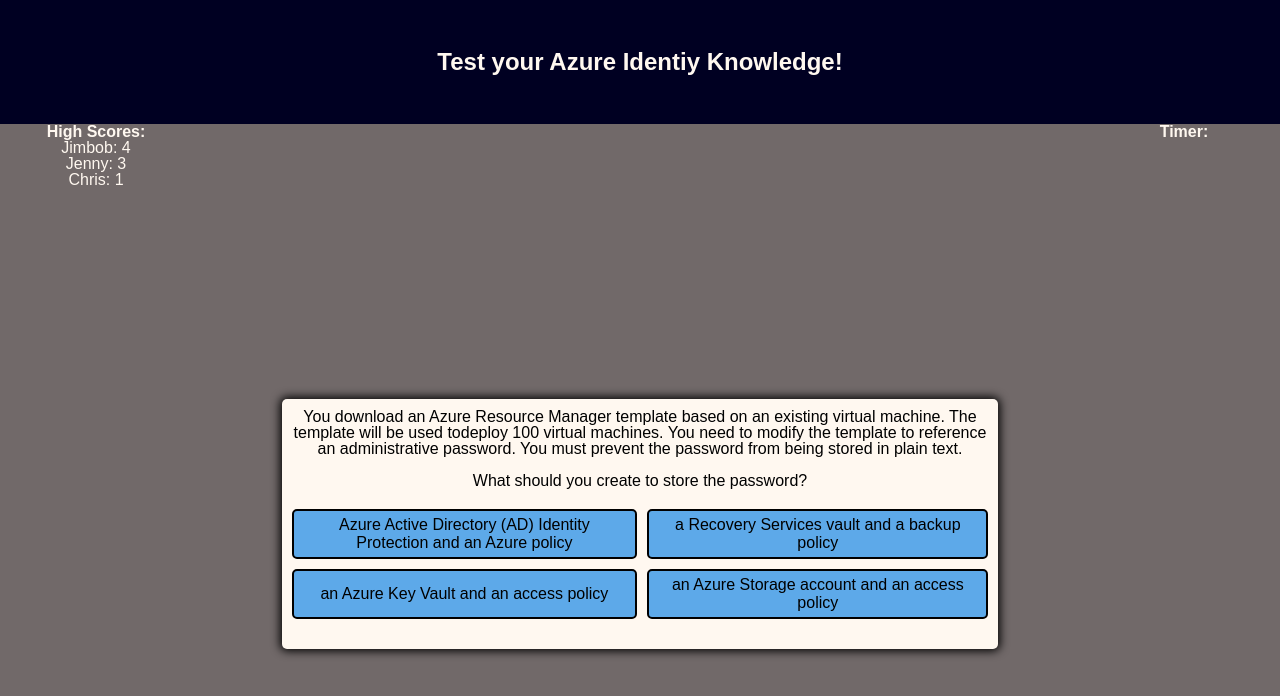
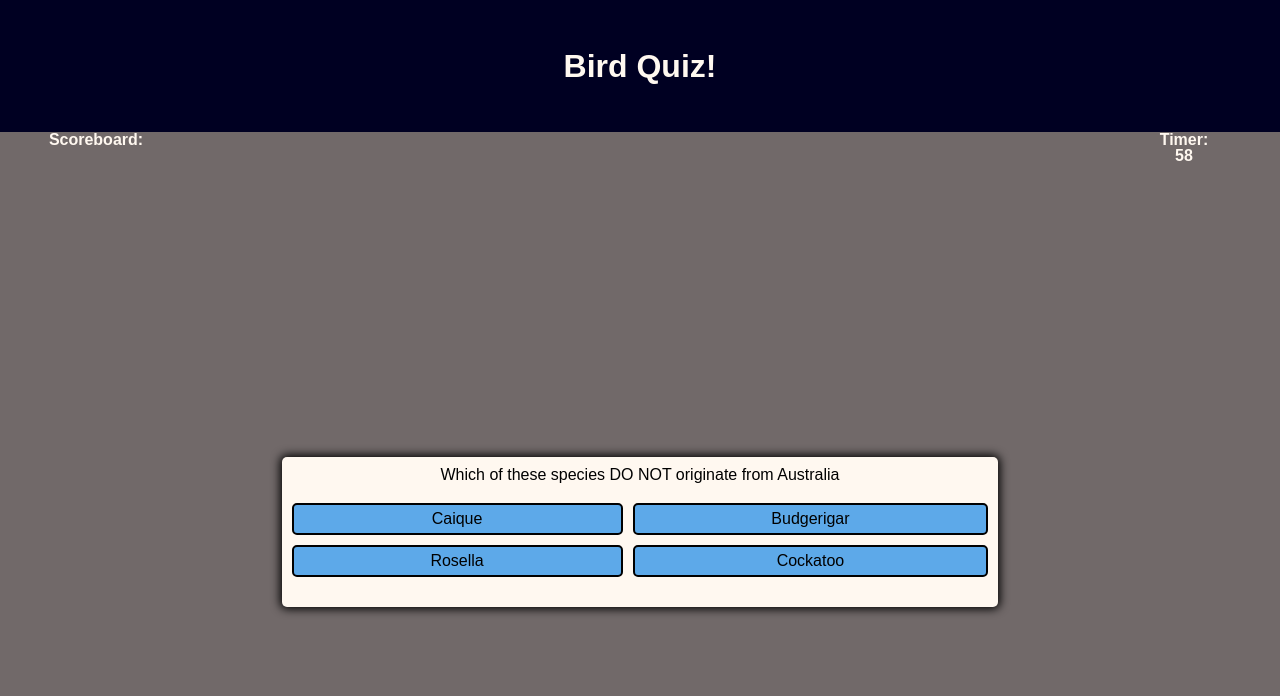
Before and after one commit to Fainimous/PopQuiz, a plain HTML site: page index.html in a window 1280 px wide. Both pictures are taken after a click on the button "Start". Drawn offline with Linux system fonts and the light colour scheme.

Commit message:
Uploading the finalized HTML, CSS and JS as well as an image for the README

```diff
--- a/assets/css/style.css
+++ b/assets/css/style.css
@@ -19,12 +19,20 @@
     background-color: var(--lightgrey);
 }
 
+body.correct {
+    background-color: var(--green);
+}
+
+body.wrong {
+    background-color: var(--red);
+}
+
 header {
     padding: 50px;
     display: block;
     background-color: var(--darkblue);
     color: var(--white);
-    font-size: 24px;
+    font-size: 32px;
     text-align: center;
 }
 
@@ -79,6 +87,14 @@
     border-color: var(--black);
 }
 
+.btn.correct {
+    background-color: var(--green);
+}
+
+.btn.wrong {
+    background-color: var(--red);
+}
+
 .controls {
     display: flex;
     justify-content: center;
--- a/assets/script/script.js
+++ b/assets/script/script.js
@@ -1,107 +1,273 @@
-//Start by creating variables for our elements on the page
-var startButtonEl = document.getElementById('start-btn')
-var nextButtonEl = document.getElementById('next-btn')
-var questionContainerEl = document.getElementById('question-container')
-var shuffle, currentQuestionIndex
-var questionEl = document.getElementById('question')
-var answerButtonEl = document.getElementById('answer-btn')
-startButtonEl.addEventListener('click', startGame)
+//Start by creating variables for our elements on the page for the quiz
+var timerText = document.getElementById('timer');
+var startButtonEl = document.getElementById('start-btn');
+var nextButtonEl = document.getElementById('next-btn');
+var questionContainerEl = document.getElementById('question-container');
+var shuffle, currentQuestionIndex;
+var questionEl = document.getElementById('question');
+var answerButtonEl = document.getElementById('answer-btn');
+startButtonEl.addEventListener('click', startTimer);
+startButtonEl.addEventListener('click', startGame);
+nextButtonEl.addEventListener('click', () => {
+    currentQuestionIndex++;
+    setNextQuestion();
+})
+var scoreboardEl = document.getElementById('scoreboard');
+var score = 0;
+var scoreboardList = [];
+renderScores();
 
+//Create a countdown timer to countdown from 60.  When 0 is reached, end the game.
+function startTimer() {
+var timer = setInterval(function () {
+        (timerText.innerText)--;
+        if (timerText.innerText <= 0){
+            clearInterval(timer);
+            endGame();
+            enterScores();
+        }
+    }, 1000);
+}
 
 //start the game
 function startGame() {
-    console.log('started'); //please work :D
-    startButtonEl.classList.add('hide')
+    timerText.innerText = 60;
+    startButtonEl.classList.add('hide');
     //shuffle the questions so the questions provided to the screen are random each time
-    shuffle = questions.sort(() => Math.random() - .5)
-    currentQuestionIndex = 0
-    questionContainerEl.classList.remove('hide')
-    setNextQuestion()
+    shuffle = questions.sort(() => Math.random() - .5);
+    currentQuestionIndex = 0;
+    questionContainerEl.classList.remove('hide');
+    setNextQuestion();
 }
 
-//
+// When the next button is selected, clear the fields and show the next question
 function setNextQuestion() {
     //clear the deafult items in the HTML
-    resetState()
+    resetState();
     //show a random question to the screen
-    showQuestion(shuffle[currentQuestionIndex])
+    showQuestion(shuffle[currentQuestionIndex]);
 
 }
-
+//Show the question
 function showQuestion(question) {
     //update question element text with the question from array
-    questionEl.innerText = question.question
+    questionEl.innerText = question.question;
     //populate the 4 answers from the answers section of the array
     question.answers.forEach(answers => {
-        var button = document.createElement('button')
-        button.innerText = answers.text
-        button.classList.add('btn')
-        //if the button is the correct answer,
+        var button = document.createElement('button');
+        button.innerText = answers.text;
+        button.classList.add('btn');
         if (answers.correct) {
-            button.dataset.correct = answers.correct
+            button.dataset.correct = answers.correct;
         }
-        button.addEventListener('click', selectAnswer)
-        answerButtonEl.appendChild(button)
+        button.addEventListener('click', selectAnswer);
+        answerButtonEl.appendChild(button);
 
     });
 }
 
+// clear the default items in the HTML
 function resetState() {
-    nextButtonEl.classList.add('hide')
+    clearStatusClass(document.body);
+    nextButtonEl.classList.add('hide');
     while (answerButtonEl.firstChild) {
-        answerButtonEl.removeChild(answerButtonEl.firstChild)
+        answerButtonEl.removeChild(answerButtonEl.firstChild);
     }
 }
 
+//When the answer is selected
+function selectAnswer(event) {
+    var selectedButton = event.target;
+    var correct = selectedButton.dataset.correct;
+    setStatusClass(document.body, correct);
+    Array.from(answerButtonEl.children).forEach(button => {
+        setStatusClass(button, button.dataset.correct);
+    })
+    if (!selectedButton.dataset.correct){
+        timerText.innerText = (timerText.innerText - 10);
+    }
+    else {
+        score++;
+        console.log(score);
+    }
+    if (shuffle.length > currentQuestionIndex + 1) {
 
-function selectAnswer() {
-
+    nextButtonEl.classList.remove('hide');
+    }
+    else {
+        resetState();
+        questionEl.innerText = "Great job! Play again?";
+        startButtonEl.innertext = "Play Again";
+    }
 
 }
 
+//Set the status of the elements to correct or wrong
+function setStatusClass(element, correct) {
+    clearStatusClass(element);
+    if (correct) {
+        element.classList.add('correct');
+    }
+    else {
+        element.classList.add('wrong');
+    }
+}
+
+//Clear the correct and wrong status from the answers/body
+function clearStatusClass(element) {
+    element.classList.remove('correct');
+    element.classList.remove('wrong');
+}
+
+function endGame () {
+    resetState();
+    questionEl.innerText = "Great job! Play again?";
+    startButtonEl.innertext = "Play Again";
+    startButtonEl.classList.remove('hide');
+}
+
+//prompt user for their name and add them to the Scoreboard
+function enterScores () {
+    var username = prompt("Enter your name to the Scoreboard!");
+    var scoreData = (username + ': ' + score);
+    scoreboardList.push(scoreData);
+    score = 0;
+    console.log(scoreboardList);
+    renderScores();
+}
+
+function renderScores() {
+     scoreboardEl.innerHTML = ""
+     for (var i = 0; i < scoreboardList.length; i++) {
+         var scoreResults = scoreboardList[i];
+
+         var scorecard = document.createElement('li');
+         scorecard.textContent = scoreResults;
+         scoreboardEl.appendChild(scorecard);
+     }
+
+}
+
+
+//List of questions here
 const questions = [
     {
-    question: '    You download an Azure Resource Manager template based on an existing virtual machine. The template will be used todeploy 100 virtual machines. You need to modify the template to reference an administrative password. You must prevent the password from being stored in plain text. \n\n What should you create to store the password?',
+    question: 'Who is the cutest bird? (Hint: Its Tiny Bird)',
     answers: [
-            { text: 'Azure Active Directory (AD) Identity Protection and an Azure policy ', correct: false },
-            { text: 'a Recovery Services vault and a backup policy', correct: false },
-            { text: 'an Azure Key Vault and an access policy', correct: true },
-            { text: 'an Azure Storage account and an access policy', correct: false }
+            { text: 'Tiny Bird', correct: true },
+            { text: 'Sora', correct: false },
+            { text: 'Piper', correct: false },
+            { text: 'Turk', correct: false }
 
         ]
 
     },
     {
-        question: '    You have an Azure Active Directory (Azure AD) domain that contains 5,000 user accounts. You create a new user account named AdminUser1. You need to assign the User administrator administrative role to AdminUser1. \n\n What should you do from the user account properties?',
+        question: 'Macaws come from which continent?',
         answers: [
-                { text: 'From the Directory role blade, modify the directory role.', correct: true },
-                { text: 'From the Groups blade, invite the user account to a new group.', correct: false },
-                { text: 'From the Licenses blade, assign a new license. ', correct: false },
-                { text: 'From the Users blade, reset the user’s password.', correct: false }
+                { text: 'Asia', correct: false },
+                { text: 'South America', correct: true },
+                { text: 'North America', correct: false },
+                { text: 'Africa', correct: false }
+
+            ]
+
+        },
+            {
+    question: 'How many Species of parrots are there?',
+    answers: [
+            { text: '350', correct: true },
+            { text: '250', correct: false },
+            { text: '500', correct: false },
+            { text: '400', correct: false }
+
+        ]
+
+    },
+    {
+        question: 'How many toes dos a parrot have?',
+        answers: [
+                { text: '3', correct: false },
+                { text: '4', correct: true },
+                { text: '5', correct: false }
+
+            ]
+
+        },
+            {
+    question: 'With most species of parrots you cannot tell the difference between male and female without performing a dna test',
+    answers: [
+            { text: 'True', correct: true },
+            { text: 'False', correct: false }
+
+        ]
+
+    },
+    {
+        question: 'When are birds the most vocal?',
+        answers: [
+                { text: 'sunset & noon', correct: false },
+                { text: 'dawn & noon', correct: false },
+                { text: 'noon & midnight', correct: false },
+                { text: 'dawn & sunset', correct: true }
+
+            ]
+
+        },
+    {
+        question: 'Which of these parrots is LEAST likely to learn to talk?',
+        answers: [
+                { text: 'Afrigan Grey', correct: false },
+                { text: 'Indian Ringneck', correct: false },
+                { text: 'Sun Conure', correct: true },
+                { text: 'Quaker Parrot', correct: false }
 
             ]
 
     },
     {
-        question: '    You configure Azure AD Connect for Azure Active Directory Seamless Single Sign-On (Azure AD Seamless SSO) for an on-premises network. Users report that when they attempt to access myapps.microsoft.com, they are prompted multiple times to sign in and are forced to use an account name that ends with onmicrosoft.com. You discover that there is a UPN mismatch between Azure AD and the on-premises Active Directory. You need to ensure that the users can use single-sign on (SSO) to access Azure resources. \n\n What should you do first?',
+        question: 'How long is the largest parrot from beak to Tail?',
         answers: [
-                { text: 'From the on-premises network, deploy Active Directory Federation Services (AD FS). ', correct: false },
-                { text: 'From Azure AD, add and verify a custom domain name.', correct: true },
-                { text: 'From the on-premises network, request a new certificate that contains the Active Directory domain name.', correct: false },
-                { text: 'From the server that runs Azure AD Connect, modify the filtering options.', correct: false }
+                { text: '32 inches', correct: false },
+                { text: '40 inches', correct: true },
+                { text: '24 inches', correct: false },
+                { text: '50 inches', correct: false }
 
             ]
 
     },
     {
-        question: '    You have an Active Directory forest named contoso.com. You install and configure Azure AD Connect to use password hash synchronization as the single sign-on (SSO) method. Staging mode is enabled. You review the synchronization results and discover that the Synchronization Service Manager does not display any sync jobs. \n\n You need to ensure that the synchronization completes successfully. What should you do?',
+        question: 'Which of these parrots are not endangered in the wild',
         answers: [
-                { text: 'From Synchronization Service Manager, run a full import.', correct: false },
-                { text: 'Run Azure AD Connect and set the SSO method to Pass-through Authentication.', correct: false },
-                { text: 'From Azure PowerShell, run Start-AdSyncSyncCycle -PolicyType Initial.', correct: false },
-                { text: 'Run Azure AD Connect and disable staging mode.', correct: true }
+                { text: 'Hyacinth Macaw', correct: false },
+                { text: 'Red and Blue Lory', correct: false },
+                { text: 'Green-Cheeked Amazon', correct: false },
+                { text: 'Blue-Winged Macaw', correct: true }
 
             ]
 
-    }
+    },
+    {
+        question: 'Which of these species DO NOT originate from Australia',
+        answers: [
+                { text: 'Caique', correct: true },
+                { text: 'Budgerigar', correct: false },
+                { text: 'Rosella', correct: false },
+                { text: 'Cockatoo', correct: false }
+
+            ]
+
+    },
+    {
+        question: 'The bit of a parrot is about as strong as the bite of which of these animals?',
+        answers: [
+                { text: 'Crocodile', correct: false },
+                { text: 'Dog', correct: true },
+                { text: 'Hippo', correct: false },
+                { text: 'Human', correct: false }
+
+            ]
+
+    },
+
 ]
--- a/index.html
+++ b/index.html
@@ -11,17 +11,13 @@
 <body>
     <!-- Header here with title and border-->
     <header>
-        <h1>Test your Azure Identiy Knowledge!</h1>
+        <h1>Bird Quiz!</h1>
     </header>
     <!-- Here we want the main card that holds the questions/ answers as well as an aside for the high scores and a container to display the countdown and current score.-->
     <!-- High scores section-->
     <section class="aside">
-        <h2>High Scores:</h2>
-        <ul>
-            <li>Jimbob: 4</li>
-            <li>Jenny: 3</li>
-            <li>Chris: 1</li>
-        </ul>
+        <h2>Scoreboard:</h2>
+        <ul id="scoreboard"></ul>
     </section>
     <!-- Quiz Section-->
     <section class="quizSection">
@@ -44,6 +40,7 @@
     <!-- Timer section-->
     <section class="aside">
         <H3>Timer:</H3>
+        <h4 id='timer'>60</h4>
     </section>
     <!--Link JS here-->
     <script src="./assets/script/script.js"></script>
```
Also changed, not shown: assets/Images/Screenshot.jpg (added).
